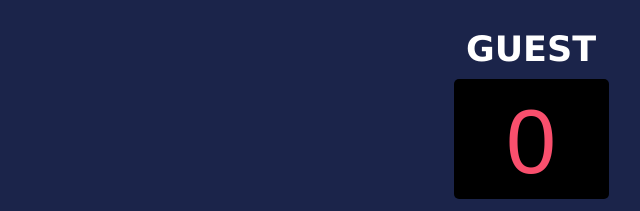
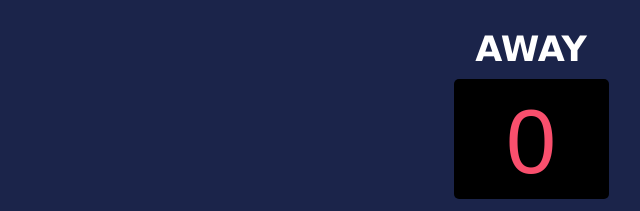
Before and after one commit to Rmaki27/Basketball-Scoreboard, a plain HTML site: page index.html in a window 1280 px wide. Shown: the top 211 px of the page, 429-1069 px from the left. Drawn offline with nearby package versions, Linux system fonts and the light colour scheme; a web font is replaced by a local one.

Commit message:
Updated "Away" header
Updated header from "Guest" to "Away"

```diff
--- a/index.html
+++ b/index.html
@@ -1,10 +1,14 @@
 <html>
-    <head><link rel="stylesheet" href="https://cdnjs.cloudflare.com/ajax/libs/normalize/8.0.1/normalize.css">
+
+<head>
+    <link rel="stylesheet" href="https://cdnjs.cloudflare.com/ajax/libs/normalize/8.0.1/normalize.css">
     <!-- <link rel="stylesheet" href="reset.css">   -->
     <link rel="stylesheet" href="index.css">
     <link href="https://fonts.cdnfonts.com/css/cursed-timer-ulil" rel="stylesheet">
-        <link href="//db.onlinewebfonts.com/c/daedaf09cc827df4b0f600758a637215?family=Verdana" rel="stylesheet" type="text/css"/>
+    <link href="//db.onlinewebfonts.com/c/daedaf09cc827df4b0f600758a637215?family=Verdana" rel="stylesheet"
+        type="text/css" />
 </head>
+
 <body>
     <div class="container">
         <div>
@@ -17,7 +21,7 @@
             </div>
         </div>
         <div>
-                <h2>GUEST</h2>
+            <h2>AWAY</h2>
             <h3 id="guest-score-el">0</h3>
             <div class="home-buttons">
                 <button id="addOneGuest" onclick="addOneGuest()">+1</button>
@@ -28,4 +32,5 @@
     </div>
     <script src="index.js"></script>
 </body>
+
 </html>
```
Lines whose indentation alone changed are shown as unchanged.
